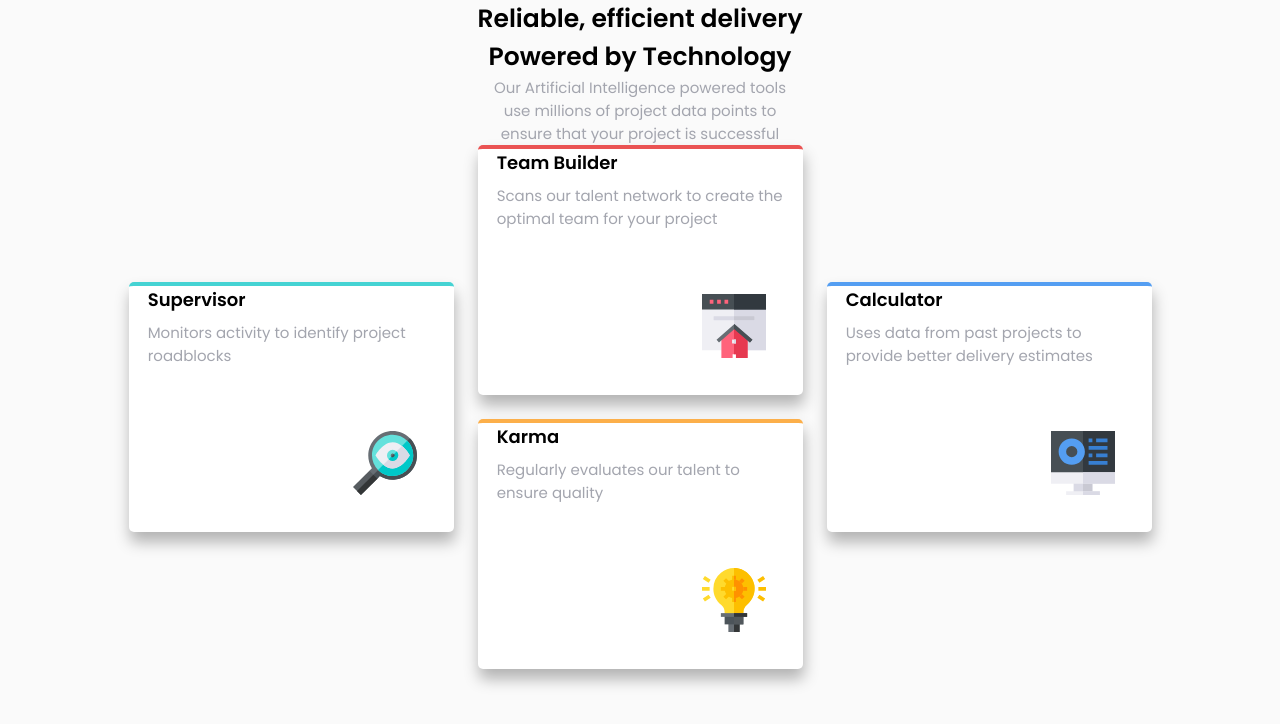
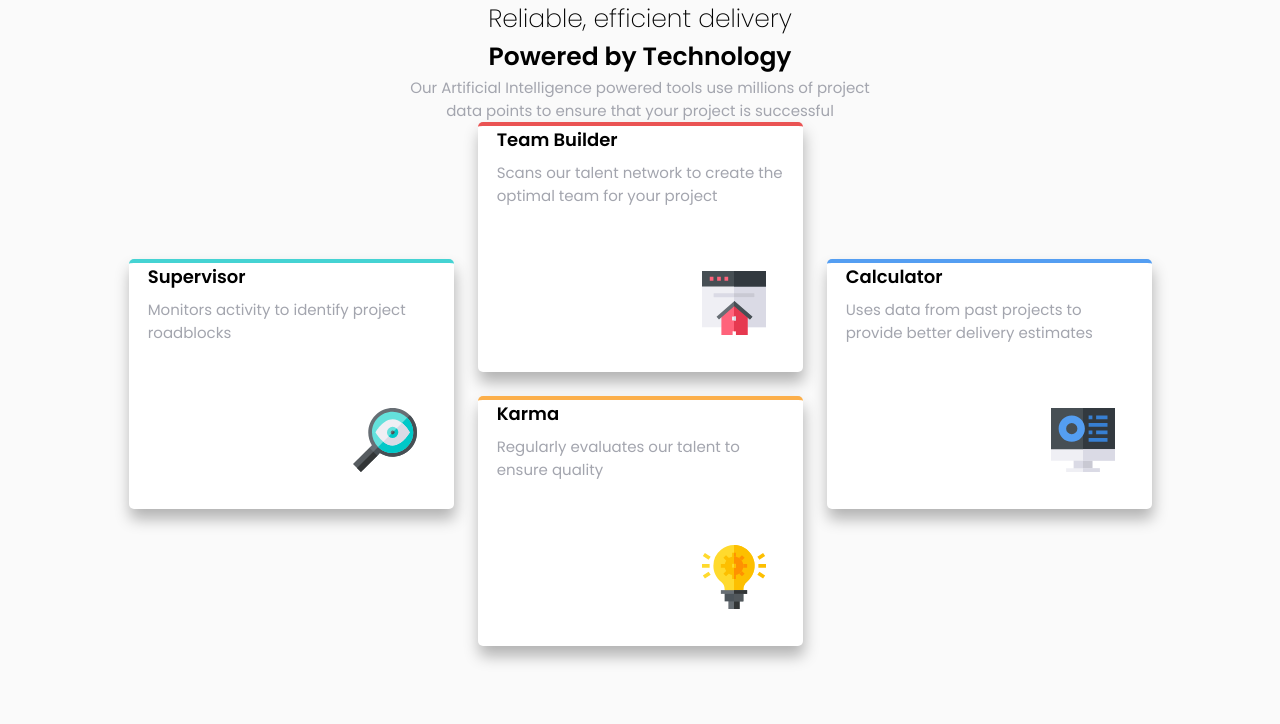
Before and after one commit to CandelariaCabreraAcuna/four-card-feature-section-master, a plain HTML site: page index.html in a window 1280 px wide. Drawn offline with Linux system fonts and the light colour scheme.

Commit message:
text head

```diff
--- a/index.html
+++ b/index.html
@@ -20,7 +20,7 @@
 </head>
 <body>
   <div class="container">
-    <h1>Reliable, efficient delivery </h1>
+    <h1 class="head-text">Reliable, efficient delivery </h1>
     <h1>Powered by Technology</h1>
     <p>Our Artificial Intelligence powered tools use millions of project data points
       to ensure that your project is successful</p>
--- a/style.css
+++ b/style.css
@@ -85,6 +85,10 @@ body{
     padding: 3.5rem 14rem;
  }
 
+ .head-text{
+    font-weight: lighter;
+
+ }
  @media(min-width: 800px){
     .container{
     width: 100vw;
@@ -93,4 +97,7 @@ body{
         display: flex;
         flex-direction: row;
     }
+    .container > p{
+        width: 29rem;
+    }
  }
```
